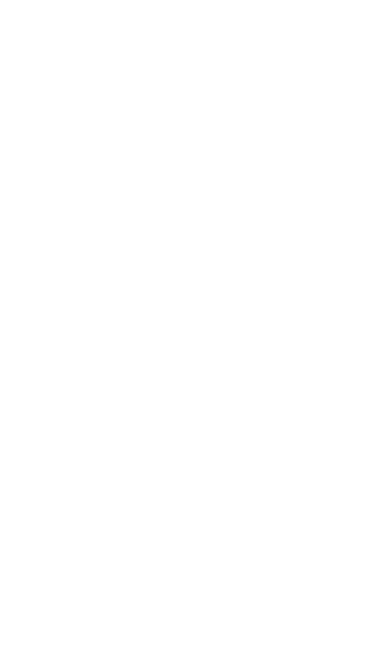
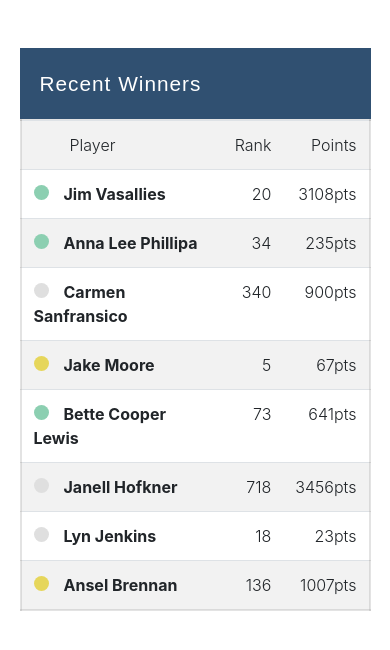
Before and after one commit to stevie2codes/BC_Mockup, a plain HTML site: page index.html in a window 390 px wide. Drawn offline with nearby package versions, Linux system fonts and the light colour scheme.

Commit message:
Winners table for desktop complete, Started on mobile

```diff
--- a/index.html
+++ b/index.html
@@ -7,10 +7,77 @@
     <meta http-equiv="X-UA-Compatible" content="ie=edge">
     <title> RotoGrinders: The Daily Fantasy Sports Authority
     </title>
+    <link rel="stylesheet" href="https://stackpath.bootstrapcdn.com/bootstrap/4.3.1/css/bootstrap.min.css"
+        integrity="sha384-ggOyR0iXCbMQv3Xipma34MD+dH/1fQ784/j6cY/iJTQUOhcWr7x9JvoRxT2MZw1T" crossorigin="anonymous">
+    <link rel="stylesheet" href="./styles.css">
 </head>
 
 <body>
-
+    <div class="winnerTable my-5">
+        <table class="table table-striped">
+            <thead>
+                <tr>
+                    <div class="table_head">Recent Winners</div>
+                </tr>
+            </thead>
+            <tbody>
+                <tr>
+                    <th scope=" row" class="pl-5">Player</th>
+                    <td class="score">Score</td>
+                    <td>Rank</td>
+                    <td>Points</td>
+                </tr>
+                <tr>
+                    <th scope="row" class="greenIndicator">Jim Vasallies</th>
+                    <td class="score">50</td>
+                    <td>20</td>
+                    <td>3108pts</td>
+                </tr>
+                <tr>
+                    <th scope="row" class="greenIndicator">Anna Lee Phillipa</th>
+                    <td class="score">120</td>
+                    <td>34</td>
+                    <td>235pts</td>
+                </tr>
+                <tr>
+                    <th scope="row" class="greyIndicator">Carmen Sanfransico</th>
+                    <td class="score">222</td>
+                    <td>340</td>
+                    <td>900pts</td>
+                </tr>
+                <tr>
+                    <th scope="row" class="yellowIndicator">Jake Moore</th>
+                    <td class="score">75</td>
+                    <td>5</td>
+                    <td>67pts</td>
+                </tr>
+                <tr>
+                    <th scope="row" class="greenIndicator">Bette Cooper Lewis</th>
+                    <td class="score">4</td>
+                    <td>73</td>
+                    <td>641pts</td>
+                </tr>
+                <tr>
+                    <th scope="row" class="greyIndicator">Janell Hofkner</th>
+                    <td class="score">14</td>
+                    <td>718</td>
+                    <td>3456pts</td>
+                </tr>
+                <tr>
+                    <th scope="row" class="greyIndicator">Lyn Jenkins</th>
+                    <td class="score">190</td>
+                    <td>18</td>
+                    <td>23pts</td>
+                </tr>
+                <tr>
+                    <th scope="row" class="yellowIndicator">Ansel Brennan</th>
+                    <td class="score">100</td>
+                    <td>136</td>
+                    <td>1007pts</td>
+                </tr>
+            </tbody>
+        </table>
+    </div>
 </body>
 
 </html>
--- a/styles.css
+++ b/styles.css
@@ -0,0 +1,71 @@
+body {
+  margin: 0;
+  padding: 0;
+  box-sizing: border-box;
+  /* Color variables */
+  --blue: #305071;
+  --green: #8ccfb1;
+  --yellow: #e6d65b;
+  --grey: #dfdfdf;
+}
+
+.table {
+  width: 90vw;
+  margin: 0 auto;
+  border: 2px solid rgba(160, 158, 158, 0.29);
+}
+.table_head {
+  background-color: var(--blue);
+  color: white;
+  font-size: 1.3rem;
+  letter-spacing: 1px;
+  width: 90vw;
+  margin: 0 auto;
+  padding: 20px;
+  font-family: sans-serif;
+}
+.pl-5 {
+  font-weight: 300;
+}
+
+.greenIndicator::before {
+  content: " ";
+  display: inline-block;
+  margin-right: 15px;
+  width: 15px;
+  height: 15px;
+  background-color: var(--green);
+  border-radius: 50%;
+}
+.yellowIndicator::before {
+  content: " ";
+  display: inline-block;
+  margin-right: 15px;
+  width: 15px;
+  height: 15px;
+  background-color: var(--yellow);
+  border-radius: 50%;
+}
+
+.greyIndicator::before {
+  content: " ";
+  display: inline-block;
+  margin-right: 15px;
+  width: 15px;
+  height: 15px;
+  background-color: var(--grey);
+  border-radius: 50%;
+}
+
+td {
+  font-weight: 300;
+  text-align: right;
+}
+
+/* mobile styles */
+
+@media only screen and (max-width: 600px) {
+  .score {
+    display: none;
+  }
+}
```
